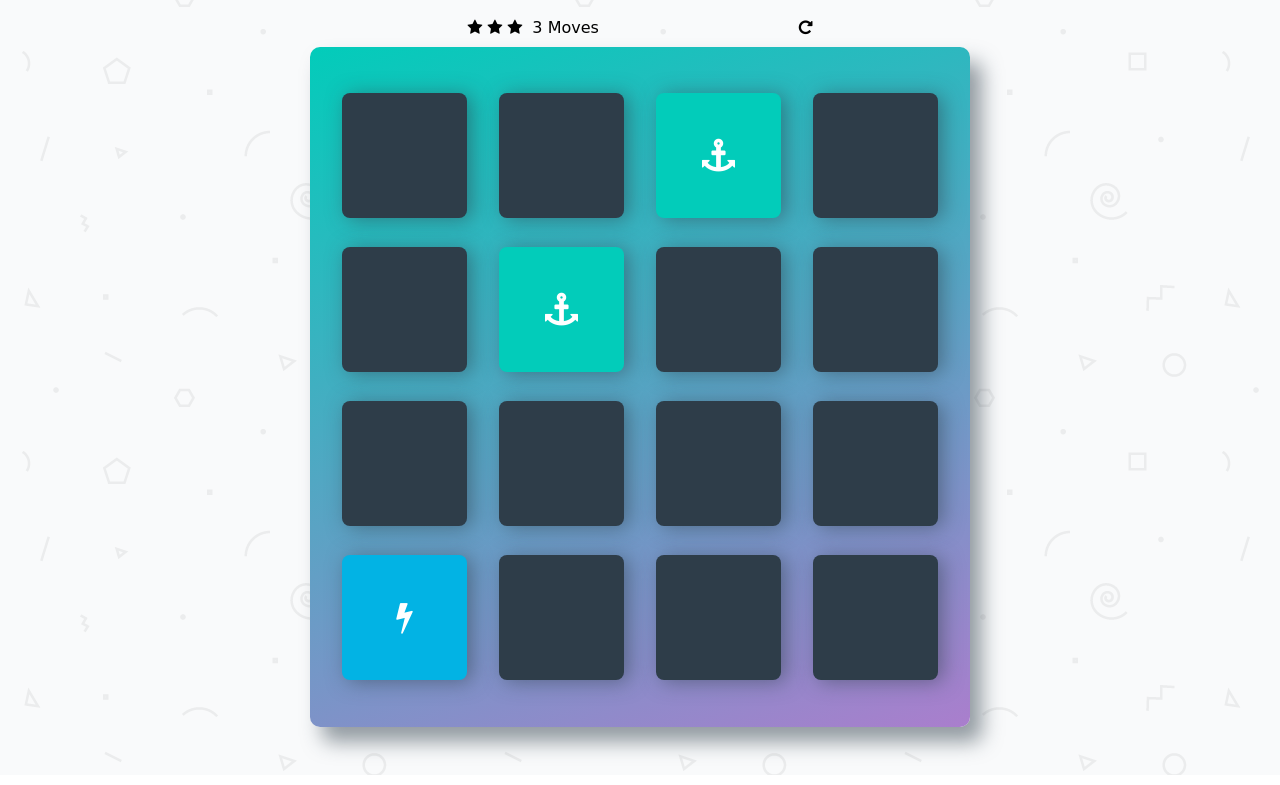
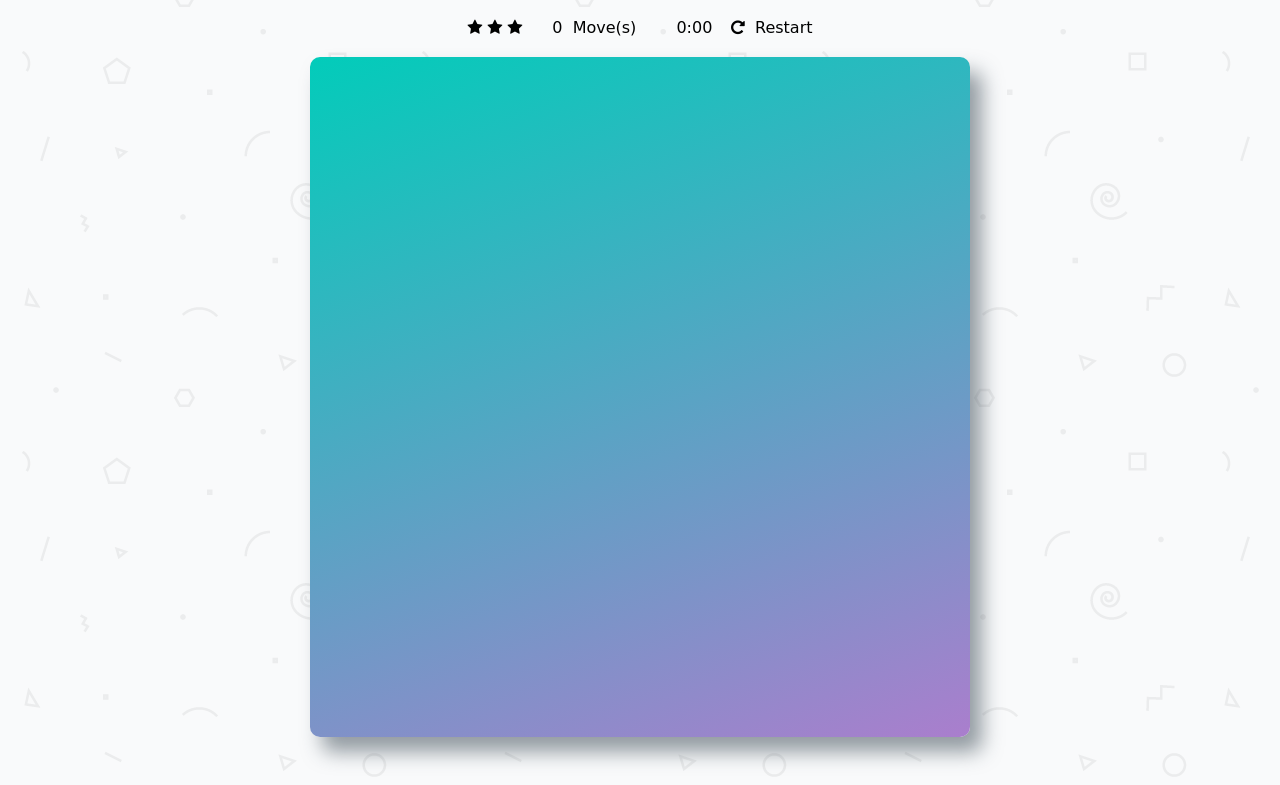
Before and after one commit to olagalal/memory-game, a plain HTML site: page index.html in a window 1280 px wide. Shown: the part 68-853 px from the top of the page. Drawn offline with Linux system fonts and the light colour scheme; a web font is replaced by a local one.

Commit message:
UI changes

```diff
--- a/css/app.css
+++ b/css/app.css
@@ -81,6 +81,7 @@ h1 {
     font-size: 33px;
 }
 
+
 /*
  * Styles for the Score Panel
  */
@@ -88,14 +89,15 @@ h1 {
 .score-panel {
     text-align: left;
     width: 345px;
-    margin-bottom: 10px;
+    margin-bottom: 20px;
 }
 
 .score-panel .stars {
     margin: 0;
     padding: 0;
     display: inline-block;
-    margin: 0 5px 0 0;
+    margin: 0 30px 0 0;
+    float: left;
 }
 
 .score-panel .stars li {
@@ -107,3 +109,9 @@ h1 {
     float: right;
     cursor: pointer;
 }
+
+/*start of my own code*/
+
+.score-panel .timer {
+    margin: 0 0px 0 35px;
+}
--- a/index.html
+++ b/index.html
@@ -10,75 +10,31 @@
 </head>
 <body>
 
+    <!-- Game Board -->
     <div class="container">
         <header>
             <h1>Matching Game</h1>
         </header>
 
         <section class="score-panel">
-        	<ul class="stars">
+
+            <ul class="stars">
         		<li><i class="fa fa-star"></i></li>
         		<li><i class="fa fa-star"></i></li>
         		<li><i class="fa fa-star"></i></li>
         	</ul>
 
-        	<span class="moves">3</span> Moves
+            <span class="moves">0</span>&nbsp Move(s)
+
+            <span class="timer">0:00</span>
 
             <div class="restart">
-        		<i class="fa fa-repeat"></i>
+                <i class="fa fa-repeat"></i>&nbsp Restart
         	</div>
+
         </section>
 
-        <ul class="deck">
-            <li class="card">
-                <i class="fa fa-diamond"></i>
-            </li>
-            <li class="card">
-                <i class="fa fa-paper-plane-o"></i>
-            </li>
-            <li class="card match">
-                <i class="fa fa-anchor"></i>
-            </li>
-            <li class="card">
-                <i class="fa fa-bolt"></i>
-            </li>
-            <li class="card">
-                <i class="fa fa-cube"></i>
-            </li>
-            <li class="card match">
-                <i class="fa fa-anchor"></i>
-            </li>
-            <li class="card">
-                <i class="fa fa-leaf"></i>
-            </li>
-            <li class="card">
-                <i class="fa fa-bicycle"></i>
-            </li>
-            <li class="card">
-                <i class="fa fa-diamond"></i>
-            </li>
-            <li class="card">
-                <i class="fa fa-bomb"></i>
-            </li>
-            <li class="card">
-                <i class="fa fa-leaf"></i>
-            </li>
-            <li class="card">
-                <i class="fa fa-bomb"></i>
-            </li>
-            <li class="card open show">
-                <i class="fa fa-bolt"></i>
-            </li>
-            <li class="card">
-                <i class="fa fa-bicycle"></i>
-            </li>
-            <li class="card">
-                <i class="fa fa-paper-plane-o"></i>
-            </li>
-            <li class="card">
-                <i class="fa fa-cube"></i>
-            </li>
-        </ul>
+        <ul class="deck"></ul>
     </div>
 
     <script src="js/app.js"></script>
```
